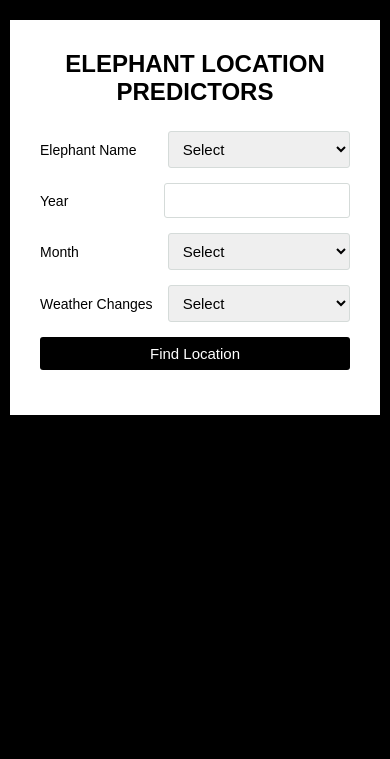
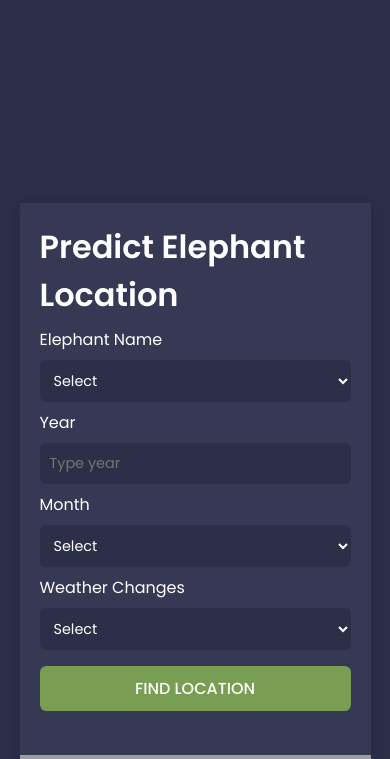
Before and after one commit to chamindu-supunsara/Elephant-Location-Prediction, a Flask app: page / in a window 390 px wide. Shown: the top 759 px of the page. Before the commit the page ends 415 px from the top, so only its background shows below. Run offline with Flask 3, Linux system fonts and the light colour scheme; some libraries are stand-ins or nearby versions; grey boxes are pictures that could not be loaded.

Commit message:
Map Implementation to the form

```diff
--- a/Prediction/website/static/style.css
+++ b/Prediction/website/static/style.css
@@ -1,104 +1,101 @@
+@import url('https://fonts.googleapis.com/css2?family=Poppins:wght@400;500;600;700&display=swap');
+
 *{
+    font-family: 'Poppins', sans-serif;
     margin: 0;
     padding: 0;
+    scroll-behavior: smooth;
     box-sizing: border-box;
-    font-family: Arial, Helvetica, sans-serif;
 }
 body{
-    background: black;
-    padding: 0 10px;
+    width: 100%;
+    height: 100vh;
+    display: flex;
+    flex-direction: column;
+    justify-content: center;
+    color: #fff;
+    background: #2c2f48;
 }
-.wrapper{
-    max-width: 500px;
+.contact-container{
+    max-width: 960px;
+    margin: auto;
     width: 100%;
-    background: #fff;
-    margin: 20px auto;
-    box-shadow: 2px 2px 4px rgba(0,0,0,0.125);
-    padding: 30px;
+    display: grid;
+    grid-template-columns: repeat(2, 1fr);
+    gap: 1.5rem;
+    background: #363953;
+    box-shadow: 0 0 1rem hsla(0 0 0 / 16%);
+    overflow: hidden;
 }
-
-.wrapper .title{
-    font-size: 24px;
-    font-weight: 700;
-    margin-bottom: 25px;
-    color: black;
+.form-container{
+    padding: 20px;
+}
+.form-container h3{
+    font-size: 2rem;
+    font-weight: 600;
+    margin-bottom: 0.5rem;
+}
+.contact-form{
+    display: grid;
+    row-gap: 0.5rem;
+}
+.contact-form input,
+.contact-form select{
+    width: 100%;
+    border: none;
+    outline: none;
+    background: #2c2f48;
+    padding: 10px;
+    font-size: 0.9rem;
+    color: #fff;
+    border-radius: 0.4rem;
+}
+.contact-form .send-button{
+    border: none;
+    outline: none;
+    background: #7A9D54;
+    font-size: 1rem;
+    font-weight: 500;
     text-transform: uppercase;
+    cursor: pointer;
+    margin-top: 0.5rem;
+}
+.contact-form .send-button:hover{
+    background: #9EB384;
+    transition: 0.3s all linear;
+}
+.map iframe{
+    width: 100%;
+    height: 100% ;
+}
+.toast {
+    position: fixed;
+    top: 0;
+    left: 50%;
+    transform: translateX(-50%);
+    background-color: #f44336;
+    color: white;
+    padding: 16px;
+    z-index: 1000;
+    display: none;
+    width: 100%;
     text-align: center;
 }
 
-.wrapper .form{
-    width: 100%;
+@media (max-width: 964px) {
+    .contact-container{
+        margin: 0 auto;
+        width: 90%;
+    }
 }
 
-.wrapper .form .inputfield{
-    margin-bottom: 15px;
-    display: flex;
-    align-items: center;
+@media (max-width: 700px) {
+    .contact-container{
+        grid-template-columns: 1fr;
+        gap: 1rem;
+        margin-top: 20rem !important;
+    }
+    .map iframe{
+        height: 400px;
+    }
 }
-
-.wrapper .form .inputfield label{
-     width: 200px;
-     color: black;
-     margin-right: 10px;
-    font-size: 14px;
-}
-
-.check{
-    margin-bottom: 15px;
-    display: flex;
-    justify-content: space-around;
-}
-
-.check label{
-    padding: 0px 10px 0px 0px;
-}
-
-.wrapper .form .inputfield .input{
-    width: 100%;
-    outline: none;
-    border: 1px solid #d5dbd9;
-    font-size: 15px;
-    padding: 8px 10px;
-    border-radius: 3px;
-}
-
-.wrapper .form .inputfield .custom_select{
-    position: relative;
-    width: 100%;
-    height: 37px;
-}
-
-.wrapper .form .inputfield .custom_select:before{
-    position: absolute;
-    top: 12px;
-    right: 10px;
-}
-
-.wrapper .form .inputfield .custom_select select{
-    width: 100%;
-    height: 100%;
-    border: 0px;
-    padding: 8px 10px;
-    font-size: 15px;
-    border: 1px solid #d5dbd9;
-    border-radius: 3px;
-}
-
-.wrapper .form .inputfield .btn{
-    width: 100%;
-    padding: 8px 10px;
-    font-size: 15px;
-    border: 0px;
-    background:  black;
-    color: #fff;
-    cursor: pointer;
-    border-radius: 3px;
-    outline: none;
-}
-
-.result p{
-    text-align: center;
-    color: blue;
-    font-size: 18px;
-    font-weight: bold;
-}
--- a/Prediction/website/templates/index.html
+++ b/Prediction/website/templates/index.html
@@ -2,20 +2,20 @@
 <html lang="en">
 <head>
     <meta charset="UTF-8">
-    <meta http-equiv="X-UA-Compatible" content="IE=edge">
     <meta name="viewport" content="width=device-width, initial-scale=1.0">
     <link rel="stylesheet" href="/static/style.css">
-    <title>Elephant Location</title>
+    <title>Find Location</title>
 </head>
 <body>
-    <div class="wrapper">
-        <div class="title">Elephant Location Predictors</div>
-        <form action="/" method="POST">
-            <div class="form">
-                <div class="inputfield">
+    <section>
+        <div class="contact-container">
+            <div class="form-container">
+                <h3>Predict Elephant Location</h3>
+                <form action="/" method="POST" class="contact-form">
+
                         <label for="elephantname">Elephant Name</label>
                         <div class = "custom_select">
-                        <select name="elephantname" id="elephantname">
+                            <select name="elephantname" id="elephantname" required>
                                 <option value="" selected hidden>Select</option>
                                 <option value="agboo">Agboo</option>
                                 <option value="asala1">Asala First</option>
@@ -34,15 +34,17 @@
                                 <option value="unicorn">Unicorn</option>
                             </select>
                         </div>
+
+                        <label for="year">Year</label>
+                        <div class="custom_select">
+                            <input class="input" placeholder="Type year" type="text" name="year" id="year" required oninput="validateYear()">
                         </div>
-                <div class="inputfield">
-                    <label for="year">Year</label>
-                    <input class="input" type="text" name="year" required>
-                </div>
-                <div class="inputfield">
+
+                        <div id="toast" class="toast"></div>
+
                             <label for="month">Month</label>
                             <div class = "custom_select">
-                        <select name="month" id="month">
+                                <select name="month" id="month" required>
                                     <option value="" selected hidden>Select</option>
                                     <option value="april">April</option>
                                     <option value="august">August</option>
@@ -58,11 +60,11 @@
                                     <option value="september">September</option>
                                 </select>
                             </div>
-                </div>
-                <div class="inputfield">
+
+
                             <label for="weatherchanges">Weather Changes</label>
                             <div class = "custom_select">
-                        <select name="weatherchanges" id="weatherchanges">
+                                <select name="weatherchanges" id="weatherchanges" required>
                                     <option value="" selected hidden>Select</option>
                                     <option value="northeast-monsoon">Northeast-Monsoon</option>
                                     <option value="first inter-monsoon">First Inter-Monsoon</option>
@@ -70,20 +72,103 @@
                                     <option value="second inter-monsoon">Second Inter-Monsoon</option>
                                 </select>
                             </div>
-                </div>
 
-                <div class="inputfield">
-                    <input class="btn" type="submit" value="Find Location">
-                </div>
+                        <input type="submit" value="Find Location" class="send-button">
+                        <div class="result">
+                            {% if pred_value != 0 %}
+                            <p>Grama Niladhari Division : <span id="division">{{pred_value}}</span></p>
+                            <p>Elephant Located Area : <span id="locationName">{{location_name}}</span></p>
+                            {% endif %}
                         </div>
                 </form>
+            </div>
+            <div class="map" id="map"></div>
+        </div>
+    </section>
+</body>
+<script>
+    function validateYear() {
+        const yearInput = document.getElementById("year");
+        const yearPattern = /^\d{4}$/;
 
-        <div class="result">
-            {% if pred_value != 0 %}
-            <p>Grama Niladhari Division : {{pred_value}}</p>
-            <p>Elephant Located Area : {{location_name}}</p>
-            {% endif %}
-        </div>
-    </div>
-</body>
+        if (!yearPattern.test(yearInput.value)) {
+            showToast("Please enter a valid 4-digit year.");
+            yearInput.setCustomValidity("Invalid year format");
+        } else {
+            showToast("");
+            yearInput.setCustomValidity("");
+        }
+    }
+
+    function showToast(message) {
+        const toast = document.getElementById("toast");
+        toast.textContent = message;
+
+        if (message) {
+            toast.style.display = "block";
+        } else {
+            toast.style.display = "none";
+        }
+    }
+
+    function initMap() {
+        let locationName = "kekirawa";
+
+        const locationNameElement = document.getElementById("locationName");
+        if (locationNameElement) {
+            locationName = locationNameElement.textContent;
+        } else {
+            console.log("Default Location is Kekirawa Town");
+        }
+
+        const defaultLatitude =  8.0210;
+        const defaultLongitude = 80.8258;
+
+        const map = new google.maps.Map(document.getElementById("map"), {
+            center: { lat: defaultLatitude, lng: defaultLongitude },
+            zoom: 14,
+            mapTypeId: "terrain"
+        });
+
+        const geocoder = new google.maps.Geocoder();
+        geocoder.geocode({ address: locationName }, (results, status) => {
+            if (status === "OK" && results.length > 0) {
+                const location = results[0].geometry.location;
+                map.setCenter(location);
+
+                const marker = new google.maps.Marker({
+                    map: map,
+                    position: location,
+                    title: locationName
+                });
+
+                const radius = 0.015;
+                const numPoints = 50;
+
+                const polygonCoordinates = [];
+                for (let i = 0; i < numPoints; i++) {
+                    const angle = (i / numPoints) * 2 * Math.PI;
+                    const x = location.lat() + radius * Math.cos(angle);
+                    const y = location.lng() + radius * Math.sin(angle);
+                    polygonCoordinates.push({ lat: x, lng: y });
+                }
+
+                const locationArea = new google.maps.Polygon({
+                    paths: polygonCoordinates,
+                    strokeColor: "#004225",
+                    strokeOpacity: 0.2,
+                    strokeWeight: 2,
+                    fillColor: "#004225",
+                    fillOpacity: 0.15,
+                });
+
+                locationArea.setMap(map);
+            } else {
+                console.error("Geocoding failed: " + status);
+            }
+        });
+    }
+</script>
+
+<script src="https://maps.googleapis.com/maps/api/js?key=AIzaSyA4KQ2y8sUFaRNfhcSpsbwhOigYvkpda0k&callback=initMap" async defer></script>
 </html>
```
Also changed, not shown: Prediction/website/static/test.css (added, +104 -0 lines), Prediction/website/templates/test.html (added, +89 -0 lines). Lines whose indentation alone changed are shown as unchanged.
